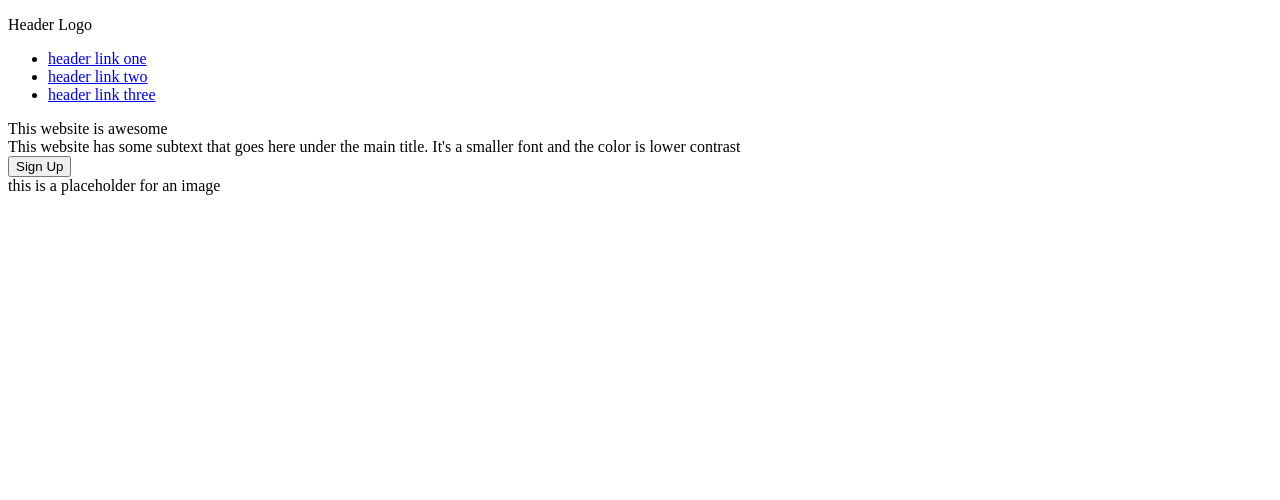
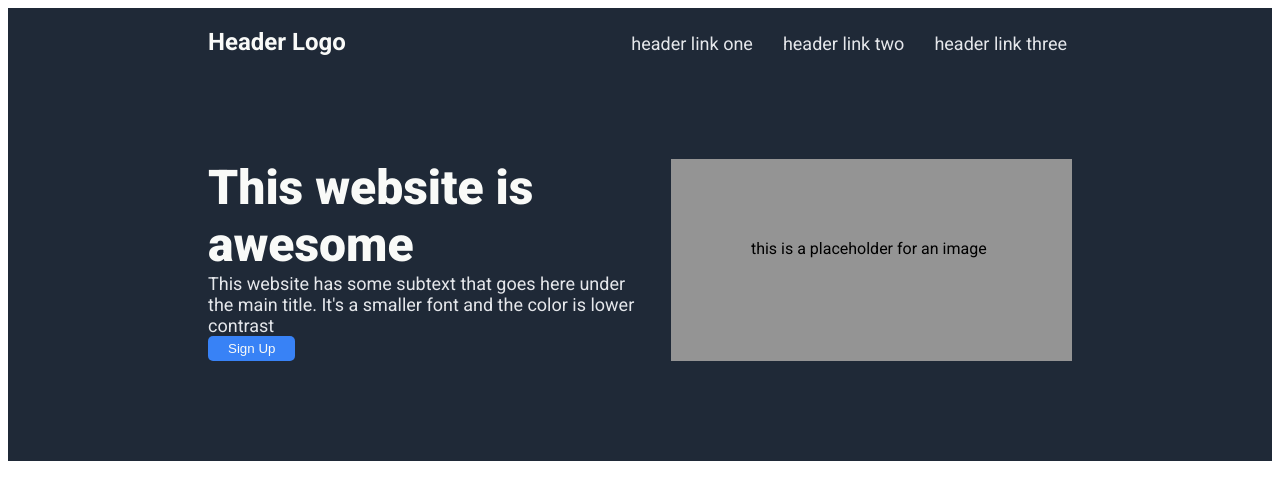
Before and after one commit to aspbarruda/odin-landing-page, a plain HTML site: page index.html in a window 1280 px wide. Drawn offline with Linux system fonts and the light colour scheme.

Commit message:
Finished CSS for Header

```diff
--- a/index.html
+++ b/index.html
@@ -5,11 +5,15 @@
     <meta http-equiv="X-UA-Compatible" content="IE=edge">
     <meta name="viewport" content="width=device-width, initial-scale=1.0">
     <title>Landing Page | Odin Project</title>
+    <link rel="stylesheet" href="styles.css">
+    <link rel="preconnect" href="https://fonts.googleapis.com">
+<link rel="preconnect" href="https://fonts.gstatic.com" crossorigin>
+<link href="https://fonts.googleapis.com/css2?family=Open+Sans:ital,wght@0,300;0,400;0,700;1,300;1,400;1,700&family=Roboto:ital,wght@0,100;0,300;0,400;0,500;0,700;0,900;1,100;1,300;1,400;1,500;1,700;1,900&display=swap" rel="stylesheet">
 </head>
 <body>
     <div class="header">
         <div class="navigation-bar">
-            <p>Header Logo</p>
+            <p class="logo-text">Header Logo</p>
             <!-- TODO replace with: <img></img> -->
             <ul>
                 <li><a href="#">header link one</a></li>
@@ -18,14 +22,16 @@
             </ul>
         </div>
         <div class="hero">
-            <div class="left-side>">
-                <div class="hero_main">
+            <div class="left-side">
+                <div class="hero-main">
                     This website is awesome
                 </div>
-                <div class="hero_sub">
+                <div class="hero-sub">
                     This website has some subtext that goes here under the main title. It's a smaller font and the color is lower contrast
                 </div>
-                <button>Sign Up</button>
+                <div class="buttons">
+                    <button>Sign Up</button>
+                </div>
             </div>
 
             <div class="right-side">
--- /dev/null
+++ b/styles.css
@@ -0,0 +1,88 @@
+body {
+    font-family: 'Roboto';
+}
+
+.header,
+.footer {
+    background-color: #1f2937;
+}
+
+.header {
+    padding: 20px 200px 100px;
+}
+
+.hero-main,
+.logo-text,
+button {
+    color: #F9FAF8;
+}
+
+.hero-sub,
+a {
+    color: #E5E7EB;
+}
+
+.hero-main {
+    font-size: 48px;
+    font-weight: 800;
+}
+
+.logo-text {
+    font-size: 24px;
+    font-weight: bold;
+    margin: 0;
+}
+
+.hero-sub,
+a {
+    font-size: 18px;
+}
+
+a {
+    text-decoration: none;
+}
+
+ul {
+    list-style: none;
+    display: flex;
+    gap: 20px;
+    padding: 0;
+    margin: 0;
+}
+
+li {
+    margin: 0;
+    padding: 5px;
+}
+
+button {
+    background-color: #3882F6;
+    padding: 5px 20px;
+    border: none;
+    border-radius: 5px;
+}
+
+.right-side {
+    background-color: rgb(148, 148, 148);
+    width: 500px;
+    padding: 80px;
+}
+
+.navigation-bar {
+    display: flex;
+    justify-content: space-between;
+    padding-bottom: 100px;
+}
+
+.hero {
+    display: flex;
+    justify-content: space-between;
+    gap: 20px;
+}
+
+.left-side {
+    display: flex;
+    flex-flow: column wrap;
+    justify-content: space-between
+    ;
+}
```
